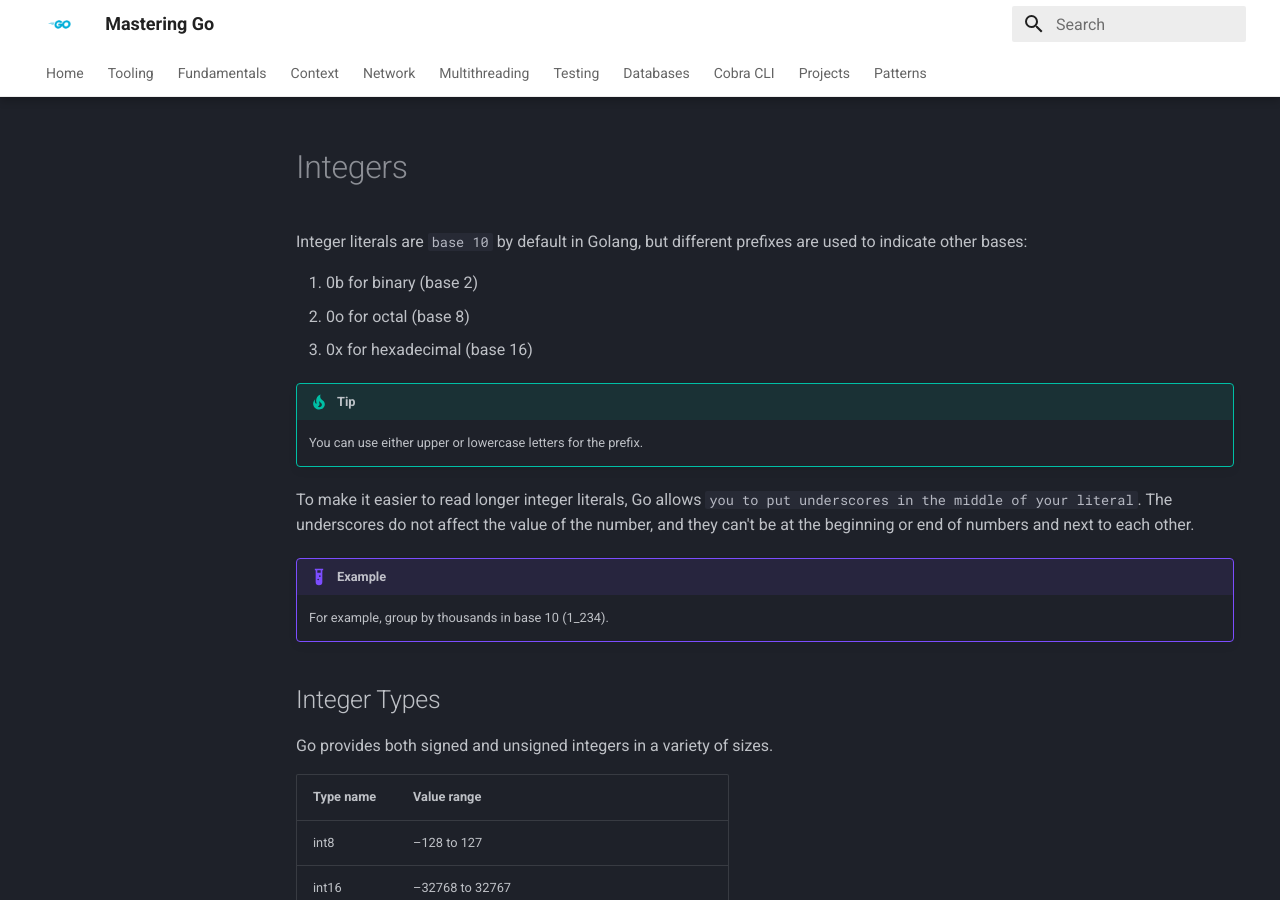
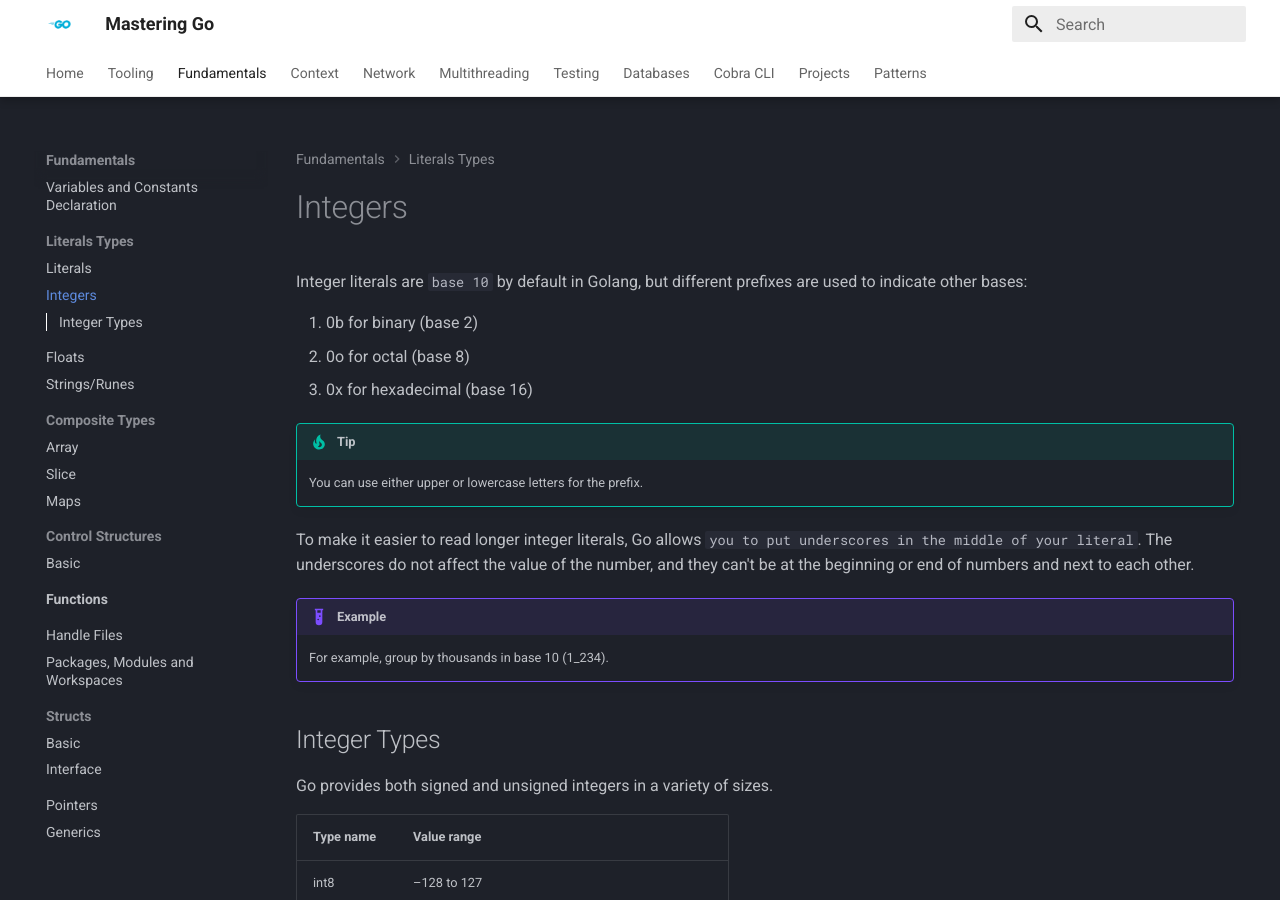
Before and after one commit to RomeroGabriel/mastering-go, an MkDocs documentation site: the page built from doc/fundamentals/literals/integers.md, in a window 1280 px wide and 900 px high. Built offline with MkDocs 1.6.1 and Material for MkDocs 9.7.7, drawn with Linux system fonts in a browser that asks for light colours.

Commit message:
First version of Floats

```diff
--- a/mkdocs.yml
+++ b/mkdocs.yml
@@ -11,14 +11,16 @@ nav:
         # go vet
     - Fundamentals:
         - Variables and Constants Declaration: fundamentals/vars.md
-        - Data Types:
-            # Byte
-            # Integers
-            # Float (?)
+        - Literals Types:
+            - fundamentals/literals.md
+            - Integers: fundamentals/literals/integers.md
+            - Floats: fundamentals/literals/floats.md
             - Strings/Runes: fundamentals/data_types/strings.md
+        - Composite Types:
             - Array: fundamentals/data_types/array.md
             - Slice: fundamentals/data_types/slice.md
             - Maps: fundamentals/data_types/maps.md
+            # Byte
             # Pointers
             # Make function
             # Type Casting (?)
```
Also changed, not shown: doc/fundamentals/literals/floats.md (added, +12 -0 lines).
